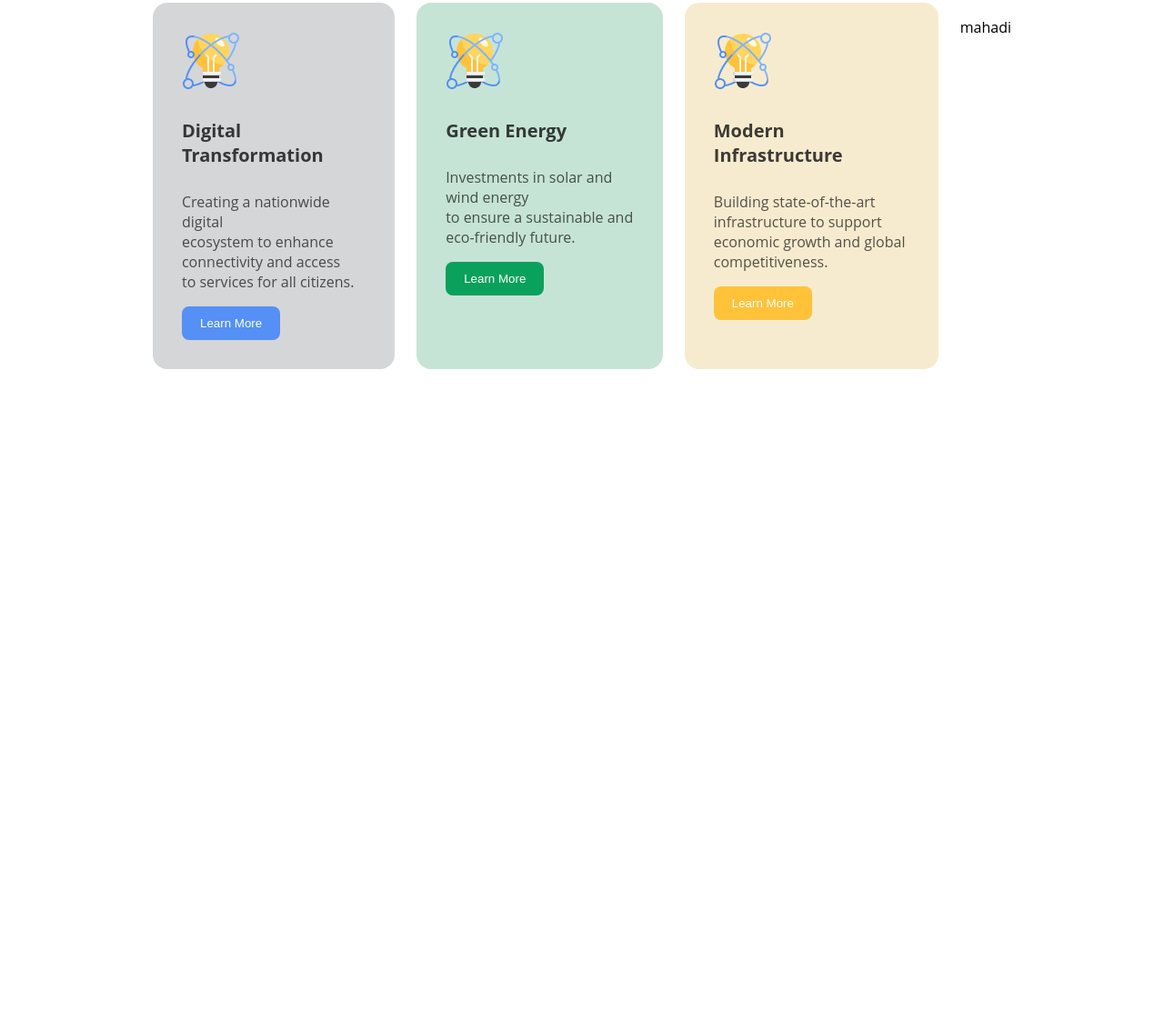
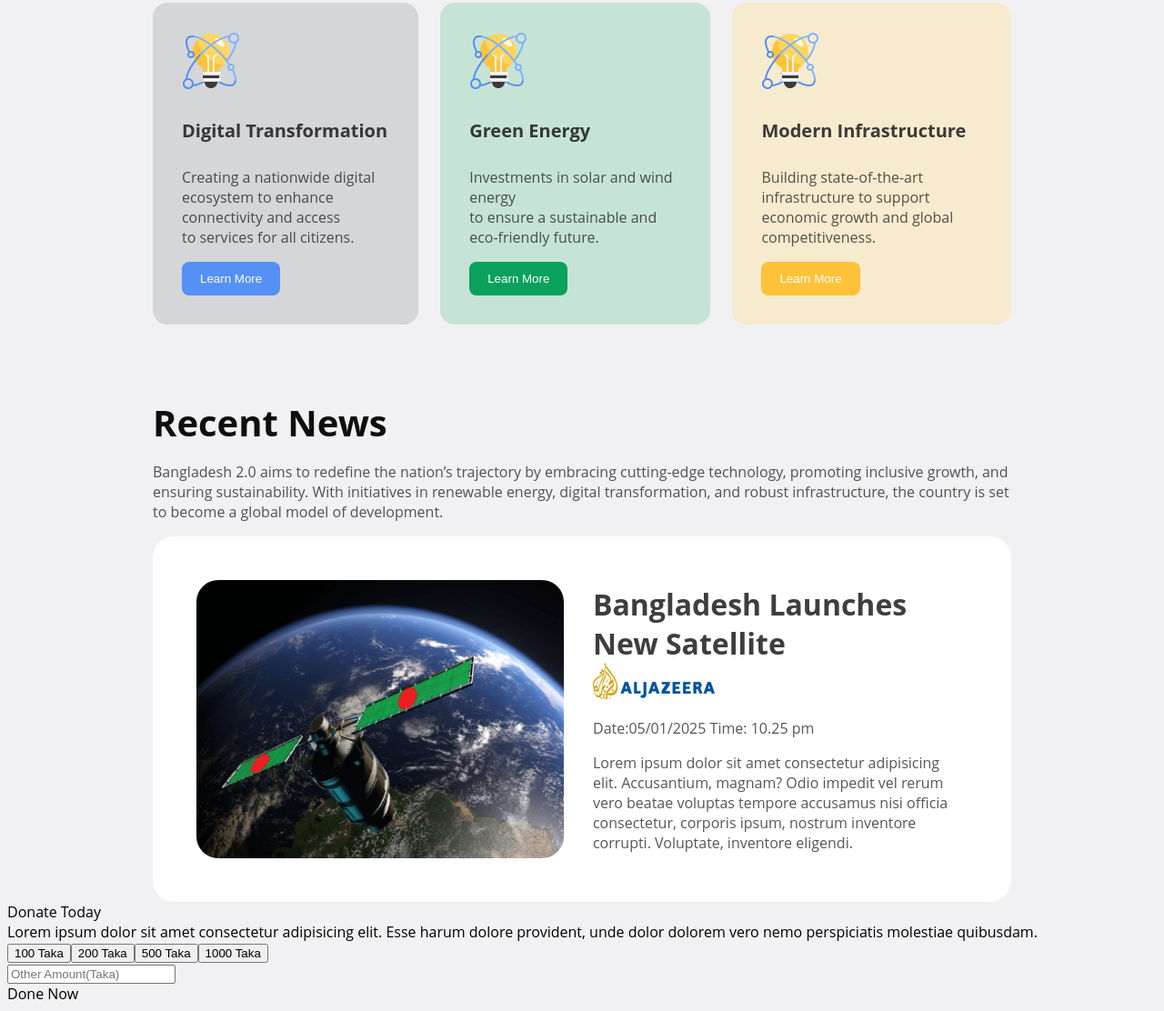
Before and after one commit to Mahadijj/Bangladesh-2.0, a plain HTML site: page index.html in a window 1280 px wide. Shown: the part 1188-2300 px from the top of the page at 91% size. Before the commit the page ends 1602 px from the top, so only its background shows below. Drawn offline with Linux system fonts and the light colour scheme.

Commit message:
my secend commit is recent news and donate today section

```diff
--- a/index.html
+++ b/index.html
@@ -9,7 +9,7 @@
     <link href="https://fonts.googleapis.com/css2?family=Fira+Sans:ital,wght@0,100;0,200;0,300;0,400;0,500;0,600;0,700;0,800;0,900;1,100;1,200;1,300;1,400;1,500;1,600;1,700;1,800;1,900&display=swap" rel="stylesheet">
     <link rel="stylesheet" href="style.css">
 </head>
-<body class="open-sans-normal">
+<body class="open-sans-normal body-bg" >
     <header>
         <!-- navigation bar -->
          <nav>
@@ -61,13 +61,51 @@
                 <h4 class="skill-title">Modern Infrastructure</h4>
                 <p class="skill-description">Building state-of-the-art infrastructure to support <br> economic growth and global competitiveness.</p>
                 <button class="skill-btn3 btn-aling">Learn More</button>
-            </div>
-         <p>mahadi
-         </p>
-
-            </div>
 
         </section>
+
+        <!-- recent news -->
+
+        <div class="recent-news">
+            <div class="recent-title">
+                Recent News
+            </div>
+            <p class="recent-dricpt"> Bangladesh 2.0 aims to redefine the nation’s trajectory by embracing cutting-edge technology, promoting inclusive growth, and ensuring sustainability. With initiatives in renewable energy, digital transformation, and robust infrastructure, the country is set to become a global model of development.</p>
+        </div>
+
+        <div class="bangladesh-satalaght">
+
+            <section class="satalight-img "> <img class="satalight-img" src="B11A1--assignment-1/assets/satelite.png" alt="">
+            </section>
+
+            <section>
+                <div class="satalight-title">Bangladesh Launches New Satellite</div>
+                <img src="B11A1--assignment-1/assets/al-jazeera.png" alt="">
+                <p class="satalight-time">Date:05/01/2025 Time: 10.25 pm</p>
+                <div class="satalight-description">Lorem ipsum dolor sit amet consectetur adipisicing elit. Accusantium, magnam? Odio impedit vel rerum vero beatae voluptas tempore accusamus nisi officia consectetur, corporis ipsum, nostrum inventore corrupti. Voluptate, inventore eligendi.</div>
+            </section>
+
+        </div>
+
+
+
+
+
+        <!-- donate today section  -->
+
+        <div class="donae-today">
+        <div class="donate-taitle"> Donate Today</div>
+            <div class="donnate-description">Lorem ipsum dolor sit amet consectetur adipisicing elit. Esse harum dolore provident, unde dolor dolorem vero nemo perspiciatis molestiae quibusdam.</div>
+            <div class="donate-btn">
+                <button>100 Taka</button><button>200 Taka</button><button>500 Taka</button><button>1000
+                    Taka </button>
+            </div>
+            <input type="text" placeholder="Other Amount(Taka)">
+            <div class="last-button">Done Now </div>
+
+        </div>
+
+
 
 
 
--- a/style.css
+++ b/style.css
@@ -8,7 +8,9 @@
     "wdth" 100;
 }
 
-
+  .body-bg{
+    background-color: rgba(241, 241, 243, 1);
+  }
 
 .navbar{
     display: flex;
@@ -188,3 +190,69 @@
   background-color: rgba(255, 194, 57, 1);
   color: rgba(255, 255, 255, 1);
 }
+
+/* recent news */
+.recent-title{
+  font-size: 40px;
+  font-weight: bold;
+  color: rgba(14, 14, 14, 1);
+  margin-left: 160px;
+  margin-right: 160px;
+  margin-top: 80px;
+}
+.recent-dricpt{
+  font-size: 16px;
+  font-weight: 400;
+  color: rgba(14, 14, 14, 0.7);
+  padding-left: 160px;
+  margin-right: 160px;
+
+}
+
+/* satalight section  */
+
+.bangladesh-satalaght{
+  display: flex;
+  align-items: center;
+  margin-left: 160px;
+  margin-right: 160px;
+  justify-content: space-between;
+  background-color: rgba(255, 255, 255, 1);
+  border-radius: 24px;
+  padding: 48px;
+  gap: 32px;
+
+}
+
+/* .bangladesh-satalaght2{
+  display: flex;
+  align-items: center;
+  padding-left: 160px;
+  margin-right: 160px;
+  justify-content: space-between;
+  background-color: rgba(255, 255, 255, 1);
+  border-radius: 16px;
+
+} */
+.satalight-img{
+  border-radius: 24px;
+  width: 404px;
+  height: 306px;
+
+}
+.satalight-title{
+  font-size: 32px;
+  font-weight: bold;
+  color: rgba(14, 14, 14, 0.8);
+}
+.satalight-time{
+  font-size: 16px;
+  font-weight: 400;
+  color: rgba(14, 14, 14, 0.7);
+}
+.satalight-description{
+  font-size: 16px;
+  font-weight: 400;
+  color: rgba(14, 14, 14, 0.7);
+}
+/* .donate today section  */
```
